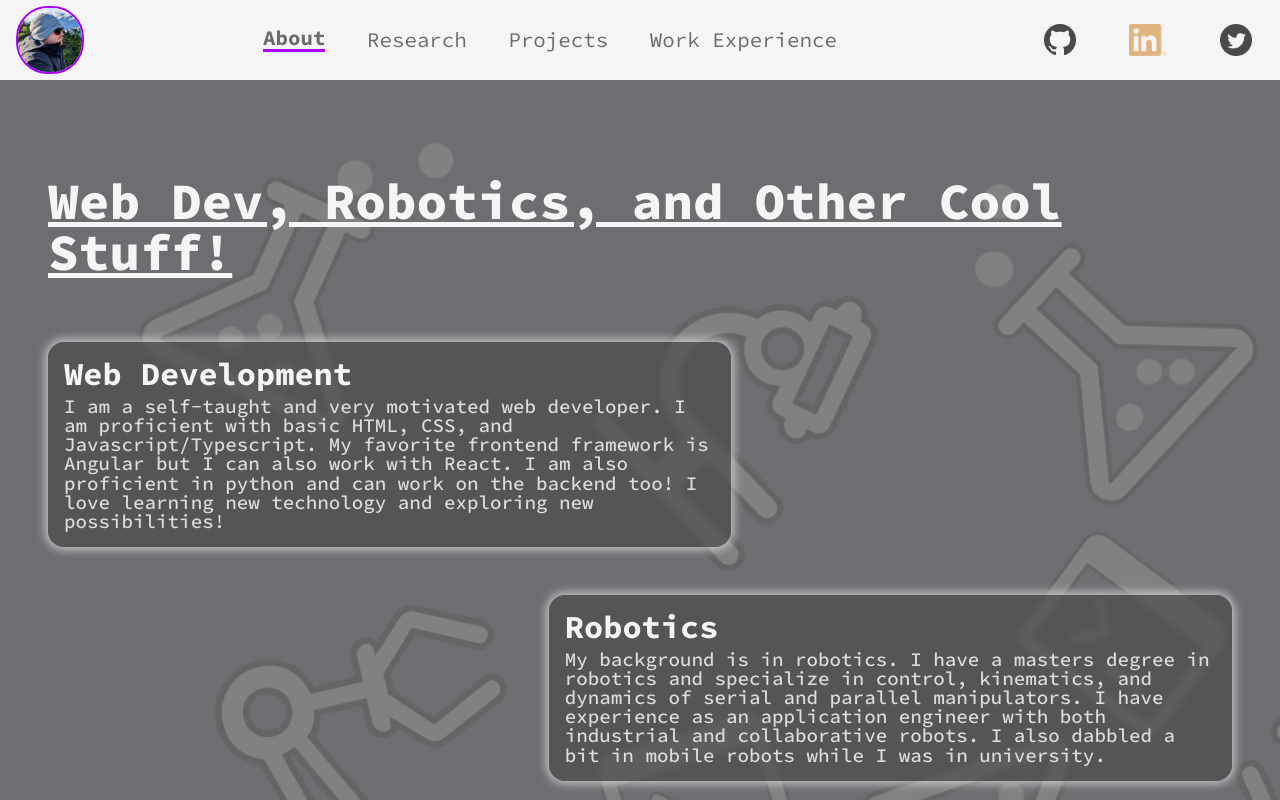
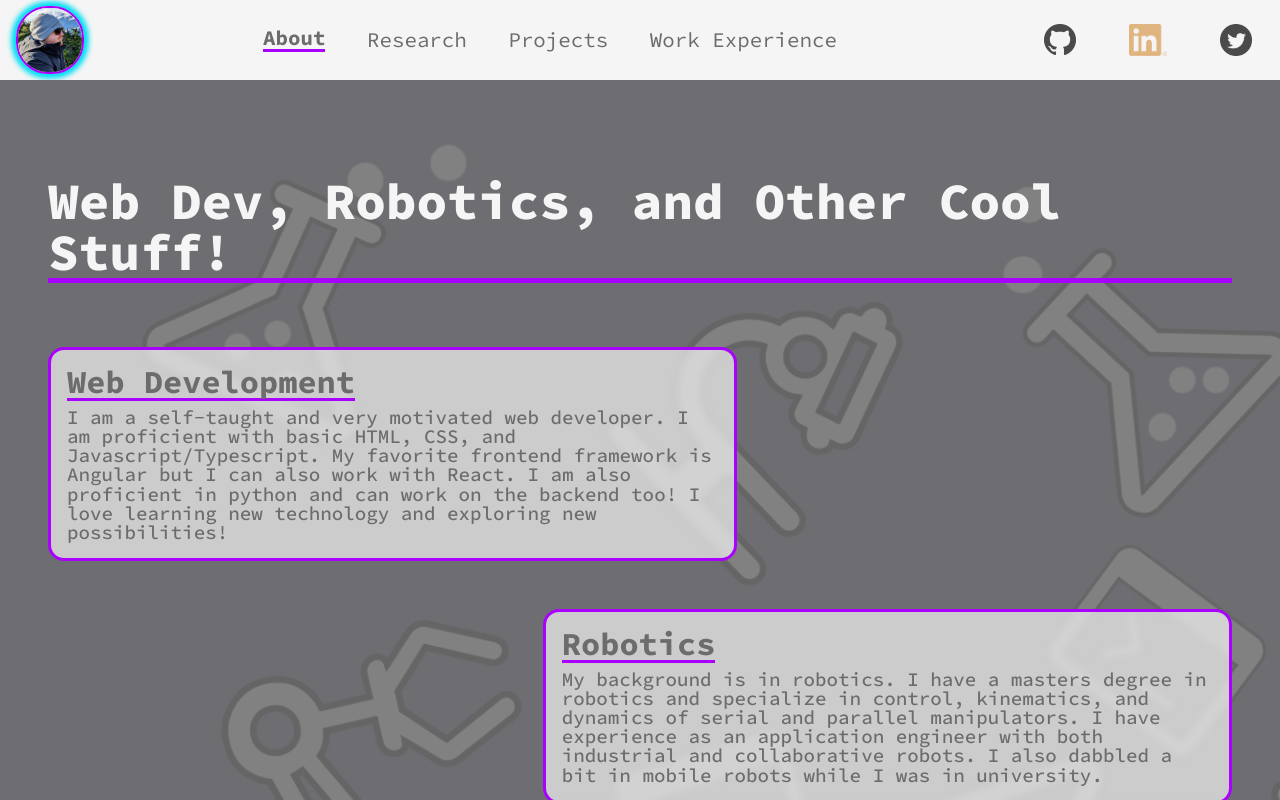
Before and after one commit to GabrielBoucher91/MyPortfolio, an Angular app: page / in a window 1280 px wide. Shown: the top 800 px of the page. Built offline with nearby package versions, Linux system fonts and the light colour scheme.

Commit message:
Added some more styling

```diff
--- a/src/_variables.scss
+++ b/src/_variables.scss
@@ -2,5 +2,6 @@
   --primary-purple: #aa00ff;
   --primary-blue: #03dff3;
   --bg-light: #f5f5f5;
+  --bg-light-translucid: #f5f5f5b2;
   --bg-dark: #6c6c6c;
 }
--- a/src/app/english/about-english/about-english.component.scss
+++ b/src/app/english/about-english/about-english.component.scss
@@ -20,12 +20,24 @@ main {
 }
 
 .title {
+  width: fit-content;
   font-size: 3.2rem;
   font-weight: 800;
-  color: whitesmoke;
+  color: var(--bg-light);
   margin-top: 3rem;
   margin-bottom: 4rem;
-  text-decoration: underline;
+  border-bottom: 5px solid var(--primary-purple);
+  animation: top 1s ease-out;
+  animation-fill-mode: both;
+}
+
+@keyframes top {
+  from {
+    transform: translateY(-100vh);
+  }
+  to {
+    transform: translateY(0vh);
+  }
 }
 
 .left {
@@ -34,7 +46,7 @@ main {
   flex-direction: row;
   justify-content: flex-start;
   margin-bottom: 3rem;
-  animation: left 1s ease-out 0.2s;
+  animation: left 1s ease-out 0.5s;
   animation-fill-mode: both;
 }
 
@@ -53,7 +65,7 @@ main {
   flex-direction: row;
   justify-content: flex-end;
   margin-bottom: 3rem;
-  animation: right 1s ease-out 0.2s;
+  animation: right 1s ease-out 0.5s;
   animation-fill-mode: both;
 }
 
--- a/src/app/shared/about-card/about-card.component.scss
+++ b/src/app/shared/about-card/about-card.component.scss
@@ -4,34 +4,36 @@
   width: 55%;
   min-height: 8rem;
   padding: 1em;
-  background-color: rgba(70, 70, 70, 0.6);
+  background-color: var(--bg-light-translucid);
   backdrop-filter: blur(3px);
   border-radius: 1rem;
   transition: all 0.2s ease-out;
-  box-shadow: 0px 0px 10px 3px rgba(215, 215, 215, 0.803);
+  border: 3px solid var(--primary-purple);
 }
 
 :host:hover {
-  transform: translateY(-1rem);
-  box-shadow: 0px 0.5rem 20px 10px rgba(255, 255, 255, 0.789);
-  background-color: rgba(99, 99, 99, 0.5);
+  transform: translateY(-0.6rem);
+  box-shadow: 0px 1rem 10px 0px var(--primary-blue);
+  background-color: var(--bg-light);
   .title {
-    color: rgb(255, 255, 255);
+    color: var(--bg-dark);
   }
   .content {
-    color: rgb(240, 240, 240);
+    color: var(--bg-dark);
   }
 }
 
 .title {
-  color: whitesmoke;
+  color: var(--bg-dark);
   font-size: 2em;
   font-weight: 700;
   margin-bottom: 0.2em;
+  border-bottom: 3px solid var(--primary-purple);
+  width: fit-content;
 }
 
 .content {
-  color: rgb(221, 221, 221);
+  color: var(--bg-dark);
   font-size: 1.2em;
   font-weight: 500;
 }
--- a/src/app/shared/navbar/navbar.component.scss
+++ b/src/app/shared/navbar/navbar.component.scss
@@ -23,6 +23,7 @@
   border-radius: 2em;
   object-fit: cover;
   border: 2px solid var(--primary-purple);
+  box-shadow: 0 0 0.3em 0.3em var(--primary-blue);
 }
 
 .navigation {
```
